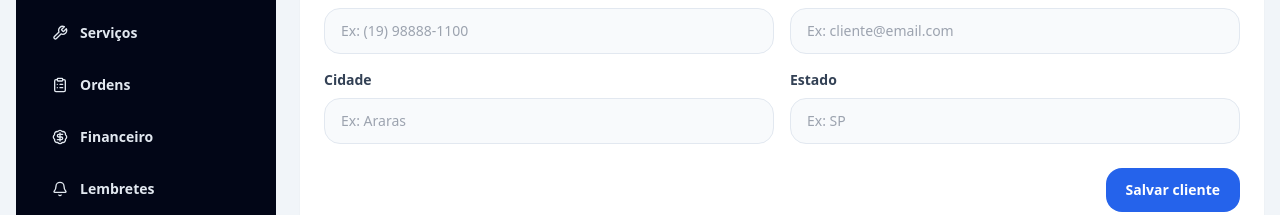
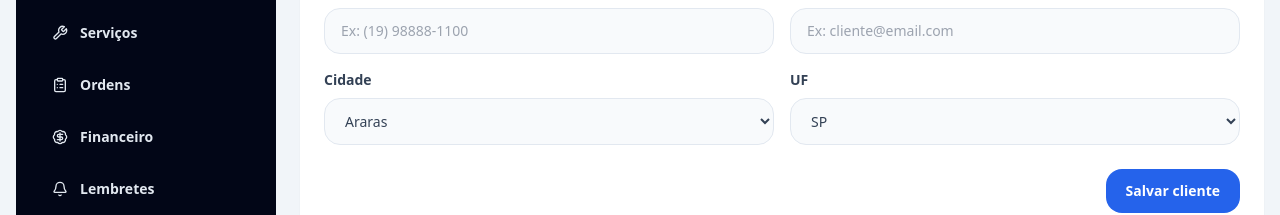
Before and after one commit to anjobrito/ajb-autoflow, a Next.js app: page /clientes/novo in a window 1280 px wide. Shown: the part 473-688 px from the top of the page. Built offline with nearby package versions, Linux system fonts and the light colour scheme.

Commit message:
refactor: use selects for customer city and state

```diff
--- a/components/new-customer-form.tsx
+++ b/components/new-customer-form.tsx
@@ -3,6 +3,7 @@
 import { useRouter } from "next/navigation";
 import { FormEvent, useState } from "react";
 import { saveCustomer } from "@/lib/browser-store";
+import { brazilianStates, commonCities } from "@/lib/select-options";
 
 export function NewCustomerForm() {
   const router = useRouter();
@@ -10,7 +11,6 @@ export function NewCustomerForm() {
 
   function handleSubmit(event: FormEvent<HTMLFormElement>) {
     event.preventDefault();
-
     const formData = new FormData(event.currentTarget);
 
     saveCustomer({
@@ -34,12 +34,12 @@ export function NewCustomerForm() {
       </div>
 
       <div className="grid gap-4 md:grid-cols-2">
-        <label className="grid gap-2 text-sm font-bold text-slate-700">Nome completo<input required name="name" placeholder="Ex: João Pereira" className="rounded-2xl border border-slate-200 bg-slate-50 px-4 py-3 font-medium outline-none focus:border-blue-500 focus:bg-white" /></label>
-        <label className="grid gap-2 text-sm font-bold text-slate-700">CPF/CNPJ<input name="document" placeholder="Ex: 123.456.789-00" className="rounded-2xl border border-slate-200 bg-slate-50 px-4 py-3 font-medium outline-none focus:border-blue-500 focus:bg-white" /></label>
-        <label className="grid gap-2 text-sm font-bold text-slate-700">Telefone / WhatsApp<input required name="phone" placeholder="Ex: (19) 98888-1100" className="rounded-2xl border border-slate-200 bg-slate-50 px-4 py-3 font-medium outline-none focus:border-blue-500 focus:bg-white" /></label>
-        <label className="grid gap-2 text-sm font-bold text-slate-700">E-mail<input name="email" type="email" placeholder="Ex: cliente@email.com" className="rounded-2xl border border-slate-200 bg-slate-50 px-4 py-3 font-medium outline-none focus:border-blue-500 focus:bg-white" /></label>
-        <label className="grid gap-2 text-sm font-bold text-slate-700">Cidade<input name="city" placeholder="Ex: Araras" className="rounded-2xl border border-slate-200 bg-slate-50 px-4 py-3 font-medium outline-none focus:border-blue-500 focus:bg-white" /></label>
-        <label className="grid gap-2 text-sm font-bold text-slate-700">Estado<input name="state" placeholder="Ex: SP" className="rounded-2xl border border-slate-200 bg-slate-50 px-4 py-3 font-medium outline-none focus:border-blue-500 focus:bg-white" /></label>
+        <label className="grid gap-2 text-sm font-bold text-slate-700">Nome completo<input required name="name" placeholder="Ex: João Pereira" autoComplete="name" className="rounded-2xl border border-slate-200 bg-slate-50 px-4 py-3 font-medium outline-none focus:border-blue-500 focus:bg-white" /></label>
+        <label className="grid gap-2 text-sm font-bold text-slate-700">CPF/CNPJ<input name="document" inputMode="numeric" placeholder="Ex: 123.456.789-00" className="rounded-2xl border border-slate-200 bg-slate-50 px-4 py-3 font-medium outline-none focus:border-blue-500 focus:bg-white" /></label>
+        <label className="grid gap-2 text-sm font-bold text-slate-700">Telefone / WhatsApp<input required name="phone" inputMode="tel" autoComplete="tel" placeholder="Ex: (19) 98888-1100" className="rounded-2xl border border-slate-200 bg-slate-50 px-4 py-3 font-medium outline-none focus:border-blue-500 focus:bg-white" /></label>
+        <label className="grid gap-2 text-sm font-bold text-slate-700">E-mail<input name="email" type="email" autoComplete="email" placeholder="Ex: cliente@email.com" className="rounded-2xl border border-slate-200 bg-slate-50 px-4 py-3 font-medium outline-none focus:border-blue-500 focus:bg-white" /></label>
+        <label className="grid gap-2 text-sm font-bold text-slate-700">Cidade<select name="city" className="rounded-2xl border border-slate-200 bg-slate-50 px-4 py-3 font-medium outline-none focus:border-blue-500 focus:bg-white">{commonCities.map((city) => <option key={city}>{city}</option>)}</select></label>
+        <label className="grid gap-2 text-sm font-bold text-slate-700">UF<select name="state" defaultValue="SP" className="rounded-2xl border border-slate-200 bg-slate-50 px-4 py-3 font-medium outline-none focus:border-blue-500 focus:bg-white">{brazilianStates.map((state) => <option key={state}>{state}</option>)}</select></label>
       </div>
 
       <div className="mt-6 flex items-center justify-end gap-3">
```
